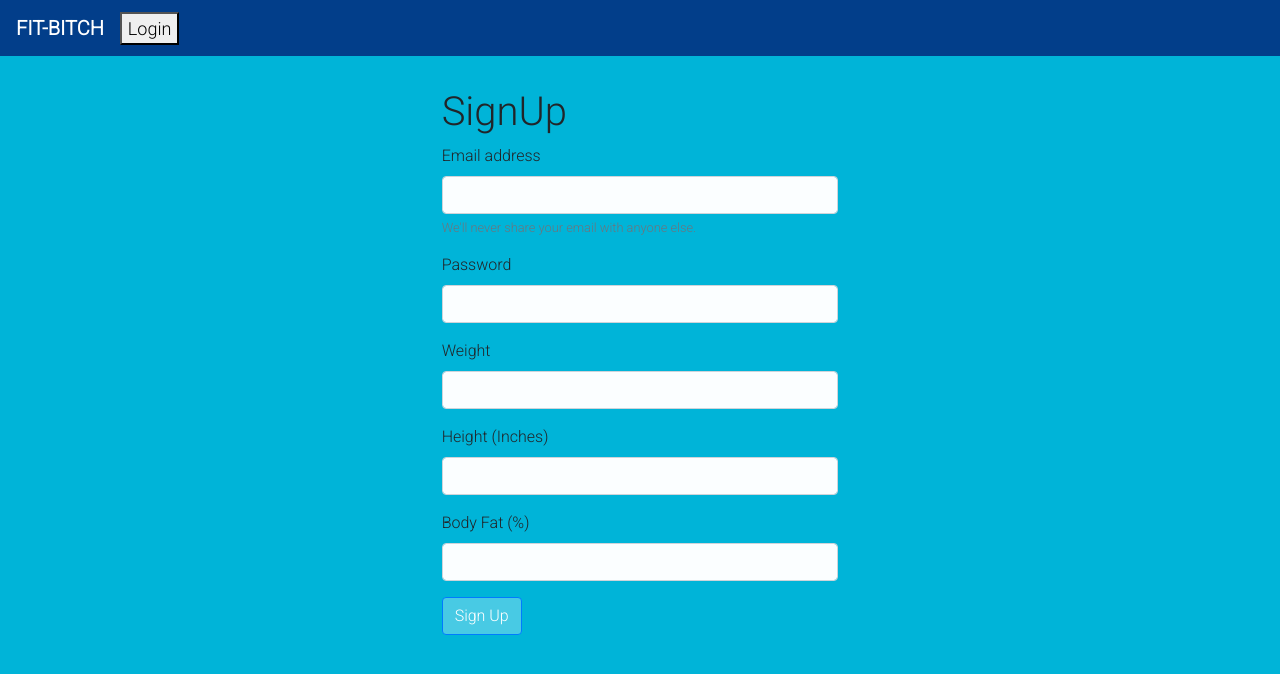
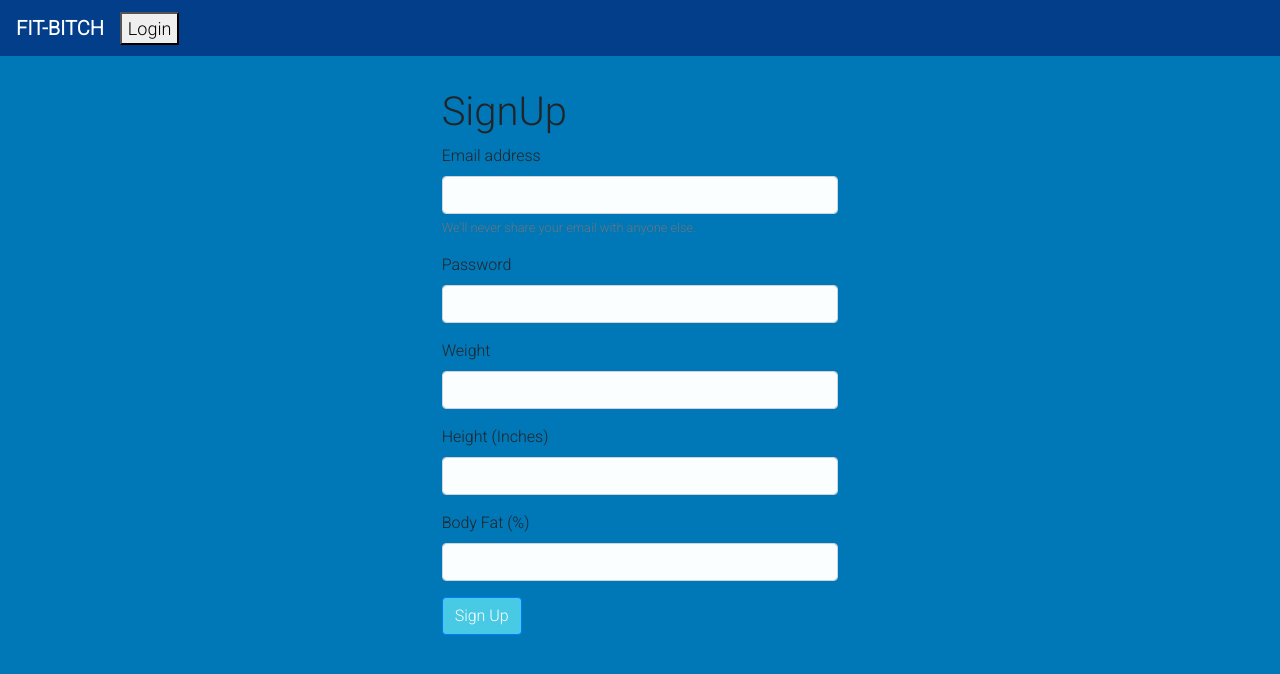
Before and after one commit to jkelly101/fit-bitch, a React (Create React App) app in the folder client/: page / in a window 1280 px wide. Shown: the top 674 px of the page. Built offline with nearby package versions, Linux system fonts and the light colour scheme; a web font is replaced by a local one.

Commit message:
more styling changes

```diff
--- a/client/src/app.css
+++ b/client/src/app.css
@@ -7,20 +7,20 @@
 }
 
 button.btn.submit-btn{
-    background-color: #472BAE !important;
+    background-color: #023e8a!important;
     box-shadow:0 8px 17px 0 rgba(0, 0, 0, 0.2);
     color:#fff;
 }
 
 .container, .container-fluid {
-    background-color: #00b4d8;
+    background-color: #0077b6;
     height:100vh;
     padding-top:16px;
 }
 
 body
 {
-    background-color: #00b4d8!important;
+    background-color: #0077b6!important;
 }
 
 input
--- a/client/src/pages/Books.js
+++ b/client/src/pages/Books.js
@@ -42,6 +42,7 @@ function Books() {
       })
       .catch((err) => console.log(err));
   }
+
   // Deletes a book from the database with a given id, then reloads books from the db
   function deleteBook(id) {
     API.deleteBook(id)
```
